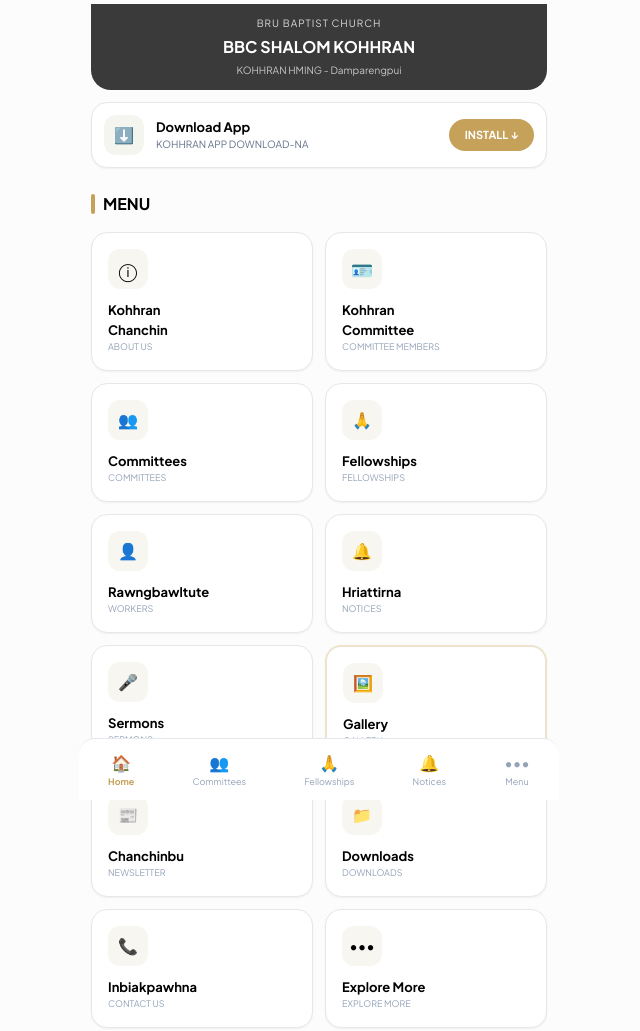
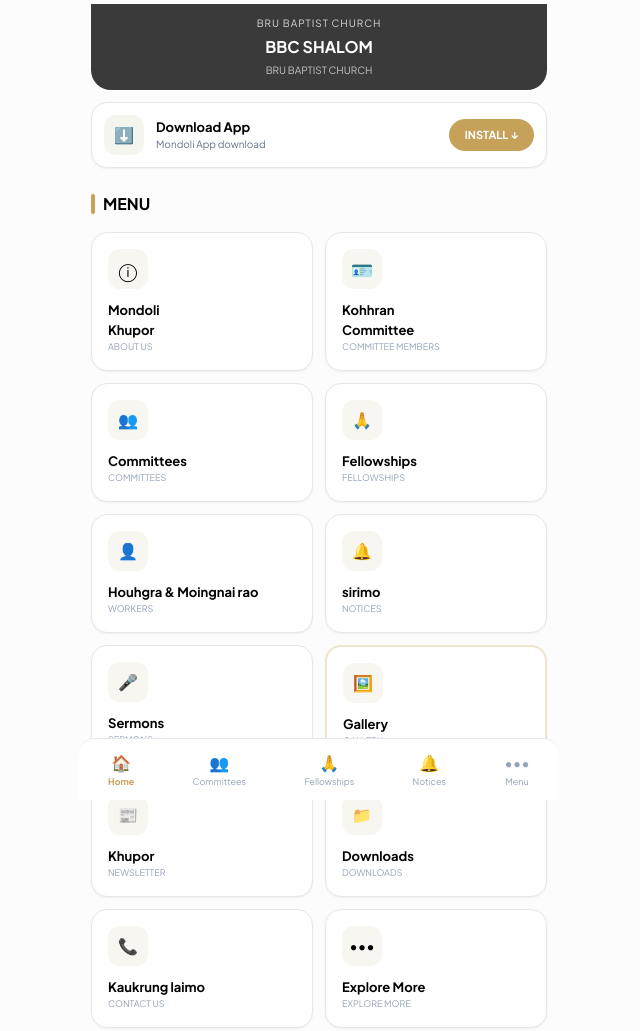
Before and after one commit to jimmyapet1-design/Bbc-Shalom-web, a plain HTML site: page index.html in a window 1280 px wide. Shown: the top 1031 px of the page, without its empty margins (321-961 px from the left). Drawn offline with nearby package versions, Linux system fonts and the light colour scheme.

Commit message:
Revise titles and text content in index.html
Updated various text elements in the index.html file to reflect new branding and content.

```diff
--- a/index.html
+++ b/index.html
@@ -3,7 +3,7 @@
 <head>
 <meta charset="UTF-8">
 <meta name="viewport" content="width=device-width, initial-scale=1.0">
-<title>BBC Shalom Kohhran</title>
+<title>BBC Shalom</title>
 <script src="https://cdn.tailwindcss.com"></script>
 <link href="https://fonts.googleapis.com/css2?family=Plus+Jakarta+Sans:wght@400;600;700&display=swap" rel="stylesheet">
 <style>body{font-family:'Plus Jakarta Sans',sans-serif; background:#f5f5f7;}</style>
@@ -15,9 +15,9 @@
   <div class="text-[10px] tracking-widest opacity-80">BRU BAPTIST CHURCH</div>
   <div class="flex items-center justify-center gap-2 mt-1">
     <img src="logo.png" class="w-8 h-8 bg-white rounded-full p-1" onerror="this.style.display='none'">
-    <h1 class="font-bold text-[16px]">BBC SHALOM KOHHRAN</h1>
+    <h1 class="font-bold text-[16px]">BBC SHALOM </h1>
   </div>
-  <div class="text-[10px] mt-1 opacity-70">KOHHRAN HMING - Damparengpui</div>
+  <div class="text-[10px] mt-1 opacity-70">BRU BAPTIST CHURCH</div>
 </div>
 
 <!-- DOWNLOAD APP BAR -->
@@ -26,7 +26,7 @@
     <div class="w-10 h-10 bg-[#f5f5f0] rounded-xl flex items-center justify-center">⬇️</div>
     <div>
       <div class="font-bold text-[13px]">Download App</div>
-      <div class="text-[10px] text-slate-500">KOHHRAN APP DOWNLOAD-NA</div>
+      <div class="text-[10px] text-slate-500">Mondoli App download</div>
     </div>
   </div>
   <a href="#" class="bg-[#c5a15a] text-white text-[11px] font-bold px-4 py-2 rounded-full">INSTALL ↓</a>
@@ -43,7 +43,7 @@
     <!-- Row -->
     <div class="bg-white p-4 rounded-2xl border shadow-sm">
       <div class="w-10 h-10 bg-[#f8f6f0] rounded-xl flex items-center justify-center text-[18px]">ⓘ</div>
-      <div class="mt-3 font-bold text-[13px]">Kohhran<br>Chanchin</div>
+      <div class="mt-3 font-bold text-[13px]">Mondoli<br>Khupor</div>
       <div class="text-[9px] text-slate-400">ABOUT US</div>
     </div>
     <div class="bg-white p-4 rounded-2xl border shadow-sm">
@@ -65,12 +65,12 @@
 
     <div class="bg-white p-4 rounded-2xl border shadow-sm">
       <div class="w-10 h-10 bg-[#f8f6f0] rounded-xl flex items-center justify-center">👤</div>
-      <div class="mt-3 font-bold text-[13px]">Rawngbawltute</div>
+      <div class="mt-3 font-bold text-[13px]">Houhgra & Moingnai rao </div>
       <div class="text-[9px] text-slate-400">WORKERS</div>
     </div>
     <div class="bg-white p-4 rounded-2xl border shadow-sm">
       <div class="w-10 h-10 bg-[#f8f6f0] rounded-xl flex items-center justify-center">🔔</div>
-      <div class="mt-3 font-bold text-[13px]">Hriattirna</div>
+      <div class="mt-3 font-bold text-[13px]">sirimo</div>
       <div class="text-[9px] text-slate-400">NOTICES</div>
     </div>
 
@@ -87,7 +87,7 @@
 
     <div class="bg-white p-4 rounded-2xl border shadow-sm">
       <div class="w-10 h-10 bg-[#f8f6f0] rounded-xl flex items-center justify-center">📰</div>
-      <div class="mt-3 font-bold text-[13px]">Chanchinbu</div>
+      <div class="mt-3 font-bold text-[13px]">Khupor</div>
       <div class="text-[9px] text-slate-400">NEWSLETTER</div>
     </div>
     <div class="bg-white p-4 rounded-2xl border shadow-sm">
@@ -98,7 +98,7 @@
 
     <div class="bg-white p-4 rounded-2xl border shadow-sm">
       <div class="w-10 h-10 bg-[#f8f6f0] rounded-xl flex items-center justify-center">📞</div>
-      <div class="mt-3 font-bold text-[13px]">Inbiakpawhna</div>
+      <div class="mt-3 font-bold text-[13px]">Kaukrung laimo </div>
       <div class="text-[9px] text-slate-400">CONTACT US</div>
     </div>
     <div class="bg-white p-4 rounded-2xl border shadow-sm">
```
